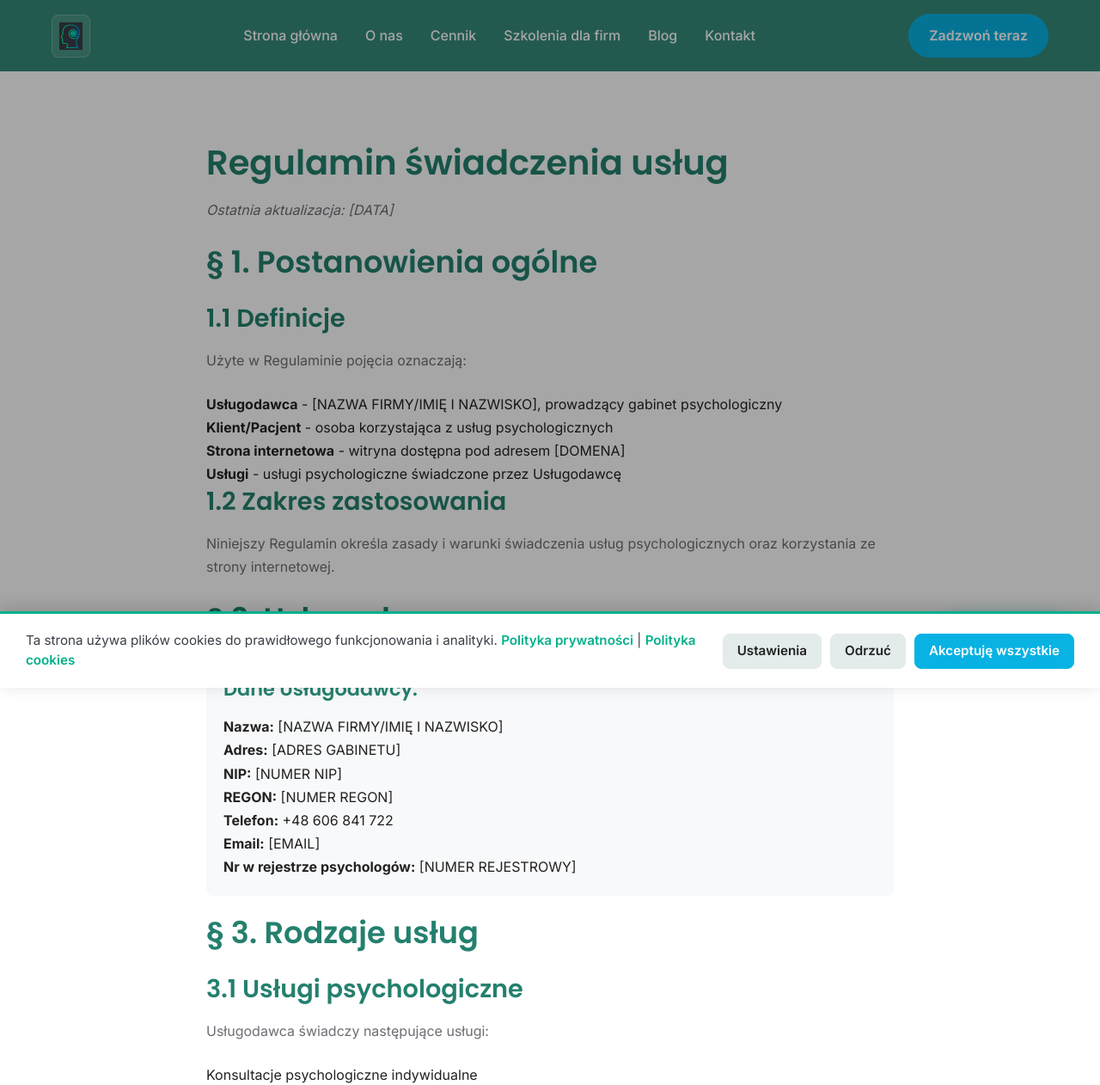
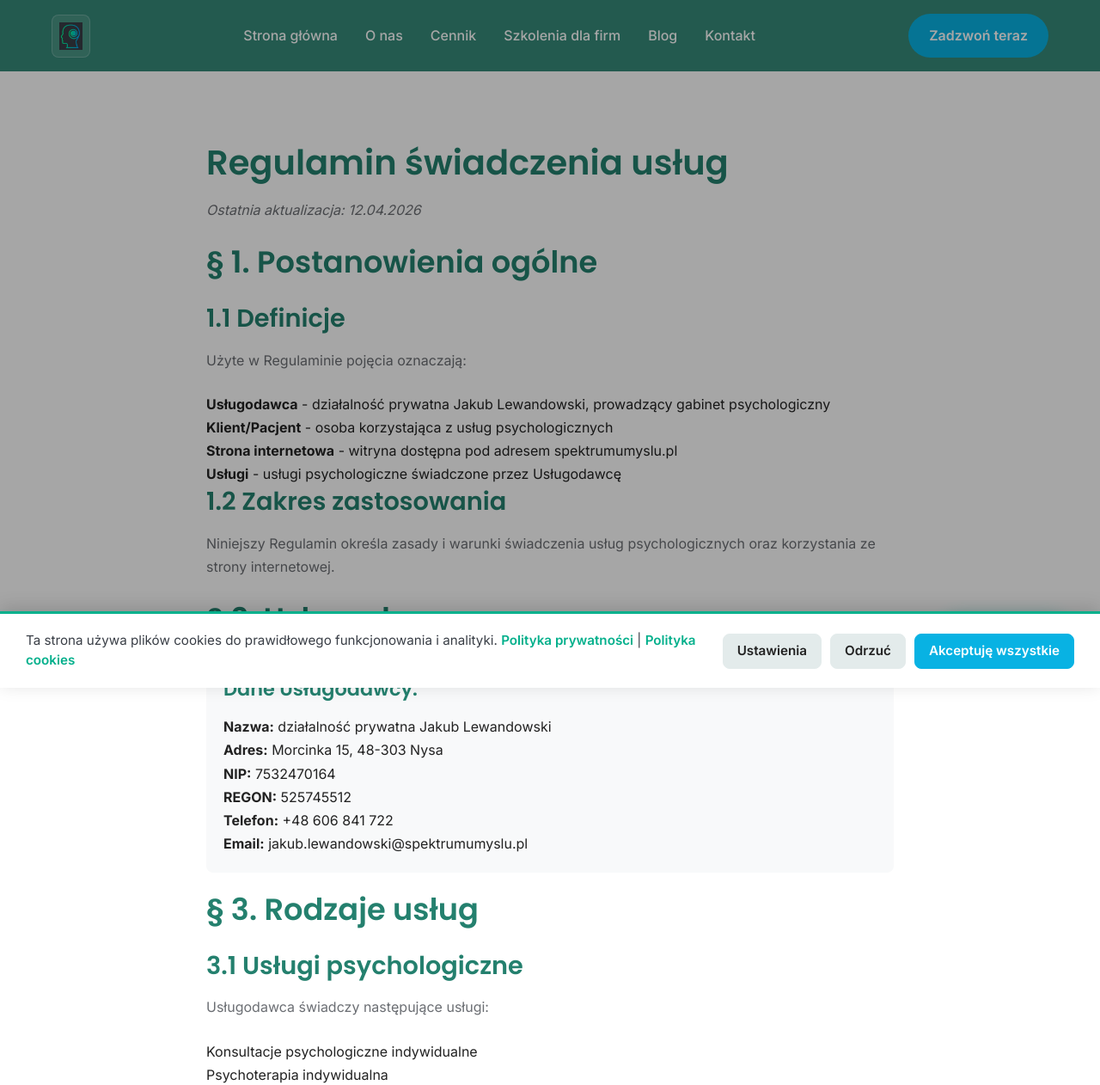
Before and after one commit to MonkeyBooze/Psycholog-website, a Django app: page /terms/ in a window 1280 px wide. Shown: the top 1262 px of the page at 86% size. Run offline with Django 5.2, Linux system fonts and the light colour scheme.

Commit message:
RODO changes

```diff
--- a/app/templates/base.html
+++ b/app/templates/base.html
@@ -131,7 +131,7 @@
         <div class="footer-section">
           <h5>Kontakt</h5>
           <p><a href="tel:+48606841722">+48 606 841 722</a></p>
-          <p><a href="mailto:jakub.lewandowski@psychoedukacjaopole.pl">jakub.lewandowski@psychoedukacjaopole.pl</a></p>
+          <p><a href="mailto:jakub.lewandowski@spektrumumyslu.pl">jakub.lewandowski@spektrumumyslu.pl</a></p>
           <div class="footer-locations">
             <p>Opole: Bronisława Koraszewskiego 8/16</p>
             <p>Nysa: Celna 5</p>
--- a/app/templates/cookie_policy.html
+++ b/app/templates/cookie_policy.html
@@ -103,7 +103,7 @@ zarządzania nimi.{% endblock %}
       <p>Jeśli masz pytania dotyczące naszej polityki cookies, skontaktuj się z nami:</p>
       <ul>
         <li>Email: <a
-            href="mailto:jakub.lewandowski@psychoedukacjaopole.pl">jakub.lewandowski@psychoedukacjaopole.pl</a></li>
+            href="mailto:jakub.lewandowski@spektrumumyslu.pl">jakub.lewandowski@spektrumumyslu.pl</a></li>
         <li>Telefon: <a href="tel:+48606841722">+48 606 841 722</a></li>
         <li>Adres: Nysa, ul. Morcinka 15</li>
       </ul>
--- a/app/templates/data_subject_rights.html
+++ b/app/templates/data_subject_rights.html
@@ -153,7 +153,7 @@ zgłoszenia praw osoby, której dane dotyczą.{% endblock %}
               style="background: var(--accent); color: white; width: 60px; height: 60px; border-radius: 50%; display: flex; align-items: center; justify-content: center; margin: 0 auto 15px; font-size: 24px;">
               📧</div>
             <h4>Email</h4>
-            <p><a href="mailto:[EMAIL]">[EMAIL]</a></p>
+            <p><a href="mailto:jakub.lewandowski@spektrumumyslu.pl">jakub.lewandowski@spektrumumyslu.pl</a></p>
             <small>Temat: "RODO - żądanie realizacji praw"</small>
           </div>
 
@@ -171,7 +171,7 @@ zgłoszenia praw osoby, której dane dotyczą.{% endblock %}
               style="background: var(--secondary); color: white; width: 60px; height: 60px; border-radius: 50%; display: flex; align-items: center; justify-content: center; margin: 0 auto 15px; font-size: 24px;">
               ✉️</div>
             <h4>Poczta</h4>
-            <p>[ADRES GABINETU]</p>
+            <p>Morcinka 15, 48-303 Nysa</p>
             <small>List polecony za potwierdzeniem odbioru</small>
           </div>
         </div>
--- a/app/templates/terms.html
+++ b/app/templates/terms.html
@@ -8,16 +8,16 @@ warunki świadczenia usług.{% endblock %}
   <div class="container">
     <div style="max-width: 800px; margin: 0 auto;">
       <h1>Regulamin świadczenia usług</h1>
-      <p><em>Ostatnia aktualizacja: [DATA]</em></p>
+      <p><em>Ostatnia aktualizacja: 12.04.2026</em></p>
 
       <h2>§ 1. Postanowienia ogólne</h2>
 
       <h3>1.1 Definicje</h3>
       <p>Użyte w Regulaminie pojęcia oznaczają:</p>
       <ul>
-        <li><strong>Usługodawca</strong> - [NAZWA FIRMY/IMIĘ I NAZWISKO], prowadzący gabinet psychologiczny</li>
+        <li><strong>Usługodawca</strong> - działalność prywatna Jakub Lewandowski, prowadzący gabinet psychologiczny</li>
         <li><strong>Klient/Pacjent</strong> - osoba korzystająca z usług psychologicznych</li>
-        <li><strong>Strona internetowa</strong> - witryna dostępna pod adresem [DOMENA]</li>
+        <li><strong>Strona internetowa</strong> - witryna dostępna pod adresem spektrumumyslu.pl</li>
         <li><strong>Usługi</strong> - usługi psychologiczne świadczone przez Usługodawcę</li>
       </ul>
 
@@ -30,13 +30,12 @@ warunki świadczenia usług.{% endblock %}
       <div style="background: #f8f9fa; padding: 20px; border-radius: 8px; margin: 20px 0;">
         <h4>Dane Usługodawcy:</h4>
         <ul>
-          <li><strong>Nazwa:</strong> [NAZWA FIRMY/IMIĘ I NAZWISKO]</li>
-          <li><strong>Adres:</strong> [ADRES GABINETU]</li>
-          <li><strong>NIP:</strong> [NUMER NIP]</li>
-          <li><strong>REGON:</strong> [NUMER REGON]</li>
+          <li><strong>Nazwa:</strong> działalność prywatna Jakub Lewandowski</li>
+          <li><strong>Adres:</strong> Morcinka 15, 48-303 Nysa</li>
+          <li><strong>NIP:</strong> 7532470164</li>
+          <li><strong>REGON:</strong> 525745512</li>
           <li><strong>Telefon:</strong> <a href="tel:+48606841722">+48 606 841 722</a></li>
-          <li><strong>Email:</strong> <a href="mailto:[EMAIL]">[EMAIL]</a></li>
-          <li><strong>Nr w rejestrze psychologów:</strong> [NUMER REJESTROWY]</li>
+          <li><strong>Email:</strong> <a href="mailto:jakub.lewandowski@spektrumumyslu.pl">jakub.lewandowski@spektrumumyslu.pl</a></li>
         </ul>
       </div>
 
@@ -158,8 +157,8 @@ warunki świadczenia usług.{% endblock %}
       <p>Reklamacje można składać:</p>
       <ul>
         <li>Osobiście w gabinecie</li>
-        <li>Pisemnie na adres: [ADRES]</li>
-        <li>Mailowo na adres: <a href="mailto:[EMAIL]">[EMAIL]</a></li>
+        <li>Pisemnie na adres: Morcinka 15, 48-303 Nysa</li>
+        <li>Mailowo na adres: <a href="mailto:jakub.lewandowski@spektrumumyslu.pl">jakub.lewandowski@spektrumumyslu.pl</a></li>
       </ul>
 
       <h3>9.2 Rozpatrywanie reklamacji</h3>
@@ -213,7 +212,7 @@ warunki świadczenia usług.{% endblock %}
         <p>W przypadku pytań dotyczących regulaminu:</p>
         <ul>
           <li>Telefon: <a href="tel:+48606841722">+48 606 841 722</a></li>
-          <li>Email: <a href="mailto:[EMAIL]">[EMAIL]</a></li>
+          <li>Email: <a href="mailto:jakub.lewandowski@spektrumumyslu.pl">jakub.lewandowski@spektrumumyslu.pl</a></li>
         </ul>
       </div>
 
--- a/app/templates/thanks.html
+++ b/app/templates/thanks.html
@@ -83,7 +83,7 @@
             onmouseout="this.style.background='rgba(255,255,255,0.2)'">
             📞 +48 606 841 722
           </a>
-          <a href="mailto:jakub.lewandowski@psychoedukacjaopole.pl"
+          <a href="mailto:jakub.lewandowski@spektrumumyslu.pl"
             style="background: rgba(255,255,255,0.2); padding: 12px 25px; border-radius: 8px; color: white; text-decoration: none; font-weight: 500; transition: all 0.3s; backdrop-filter: blur(10px); display: inline-block;"
             onmouseover="this.style.background='rgba(255,255,255,0.3)'"
             onmouseout="this.style.background='rgba(255,255,255,0.2)'">
```
Also changed, not shown: app/templates/privacy.html (+6 -5 lines).
